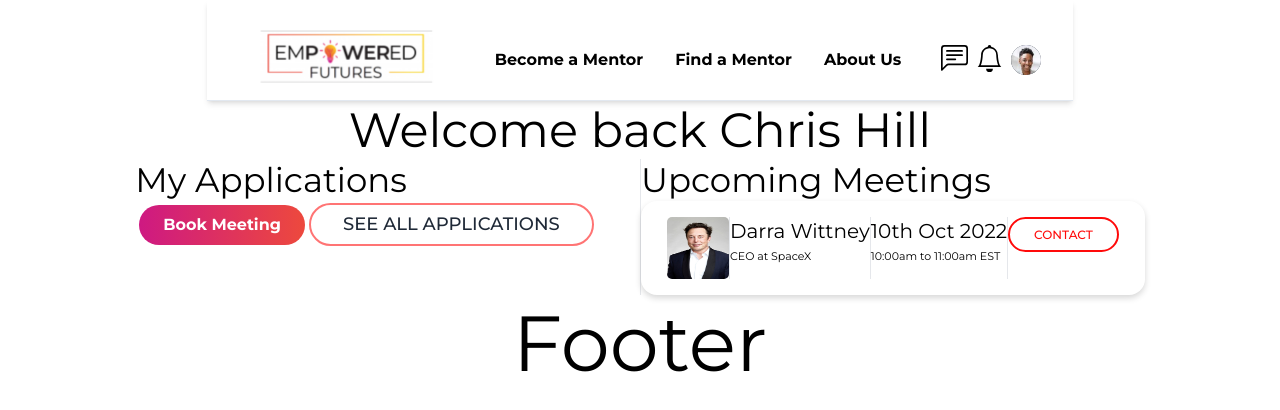
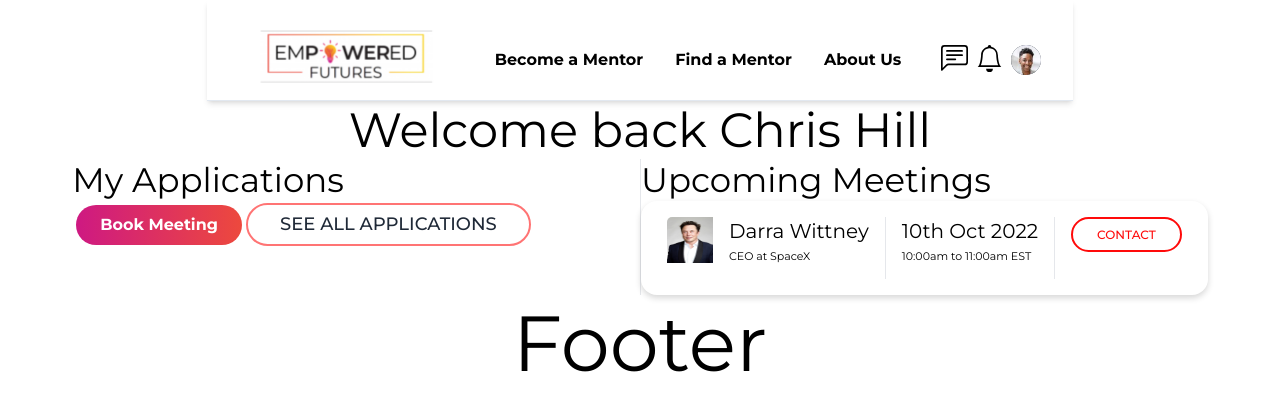
Before and after one commit to JasonXB/EF_Clone, a Next.js app: page /mentee in a window 1280 px wide. Shown: the top 410 px of the page. Built offline with nearby package versions, Linux system fonts and the light colour scheme; what tw-elements would draw is missing.

Commit message:
Removed unwanted borders from Meeting List items

```diff
--- a/pages/mentee/index.tsx
+++ b/pages/mentee/index.tsx
@@ -81,7 +81,8 @@ export default function index() {
           <h4>Upcoming Meetings</h4>
           <ul>
             <li className="flex flex-row divide-x w-full shadowVariant1 rounded-2xl px-[26px] py-[16px]">
-              <div className="rounded-[5px] overflow-hidden w-[62px] h-[62px]">
+              <div className=" flex flex-row pr-4 border-l-[0px] divide-x-0">
+                <div className="rounded-[5px] overflow-hidden w-[62px] h-[62px] pr-4">
                   <Image
                     src="/temp-assets/elon-profile.jpg"
                     alt="elon musk pfp"
@@ -97,11 +98,14 @@ export default function index() {
                     {mock.meetings[0].position}
                   </span>
                 </div>
-              <div>
+              </div>
+              <div className="pl-4 pr-4">
                 <p className="text-xl">{mock.meetings[0].date}</p>
-                <span className="text-[0.6875rem]">{mock.meetings[0].time}</span>
+                <span className="text-[0.6875rem]">
+                  {mock.meetings[0].time}
+                </span>
               </div>
-              <div>
+              <div className="pl-4">
                 <button
                   type="button"
                   className="inline-block px-6 py-2 border-2 border-[#FF0A0A] text-[#FF0A0A] font-medium text-xs leading-tight uppercase rounded-[25px] hover:bg-black hover:bg-opacity-5 focus:outline-none focus:ring-0 transition duration-150 ease-in-out"
```
Lines whose indentation alone changed are shown as unchanged.
